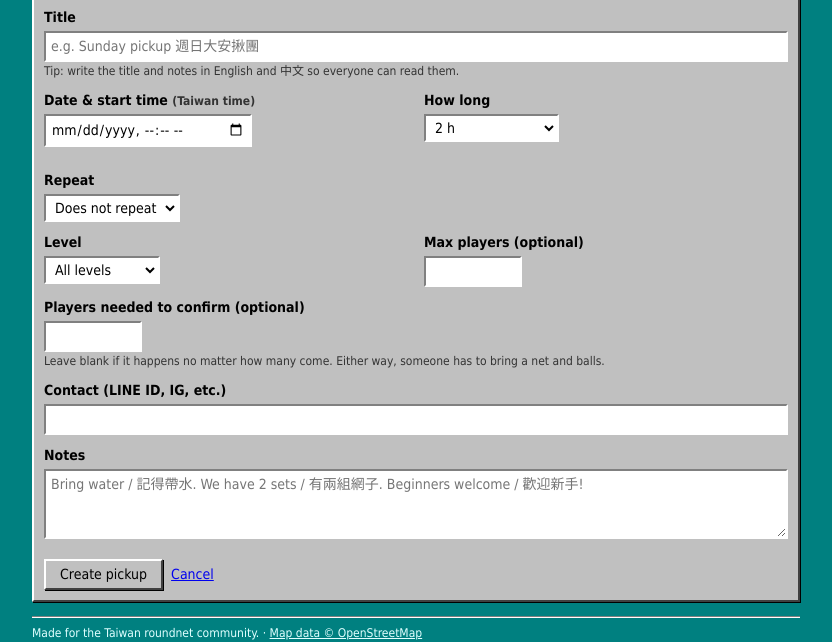
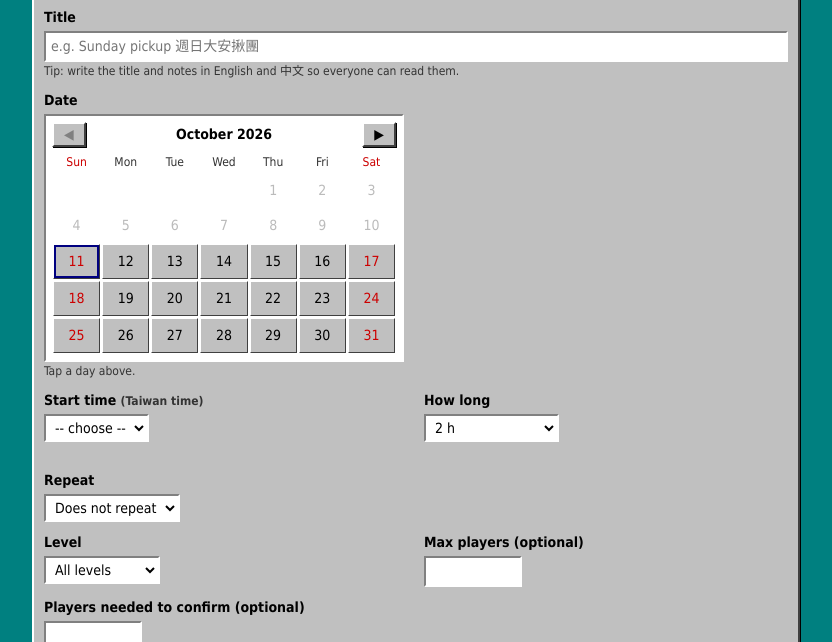
Before and after one commit to tunglinn/roundnet-tw, a website: page public/new.html in a window 1280 px wide. Shown: the part 594-1236 px from the top of the page, without its empty margins (224-1056 px from the left). Drawn offline with nearby package versions, Linux system fonts and the light colour scheme.

Commit message:
calendar date picker

```diff
--- a/public/app/i18n.js
+++ b/public/app/i18n.js
@@ -18,7 +18,8 @@ var I18N = {
     new_title: 'Add a pickup', edit_title: 'Edit pickup',
     f_title: 'Title', ph_title: 'e.g. Sunday pickup 週日大安揪團',
     bilingual_tip: 'Tip: write the title and notes in English and 中文 so everyone can read them.',
-    f_when: 'Date & start time', tz_note: '(Taiwan time)', f_duration: 'How long',
+    f_date: 'Date', f_start: 'Start time', tz_note: '(Taiwan time)', f_duration: 'How long',
+    pick_date: 'Tap a day above.', date_picked: 'Picked: {date}',
     dur_none: 'No set end time', ends_at: 'Ends at {time}',
     f_place: 'Place name', ph_place: 'e.g. Daan Forest Park 大安森林公園, near the amphitheater',
     f_city: 'City', choose: '-- choose --',
@@ -134,7 +135,8 @@ var I18N = {
     new_title: '新增揪團', edit_title: '編輯揪團',
     f_title: '標題', ph_title: '例：週日大安揪團 Sunday pickup',
     bilingual_tip: '小提醒：標題和備註用中文和 English 寫，大家都看得懂。',
-    f_when: '日期與開始時間', tz_note: '（台灣時間）', f_duration: '打多久',
+    f_date: '日期', f_start: '開始時間', tz_note: '（台灣時間）', f_duration: '打多久',
+    pick_date: '請點選上方的日期。', date_picked: '已選：{date}',
     dur_none: '不設結束時間', ends_at: '{time} 結束',
     f_place: '地點名稱', ph_place: '例：大安森林公園 Daan Forest Park，露天音樂台旁',
     f_city: '縣市', choose: '-- 請選擇 --',
--- a/public/app/style.css
+++ b/public/app/style.css
@@ -114,6 +114,21 @@ label { display: block; font-weight: bold; margin: 10px 0 3px; }
 .small { font-size: 12px; color: #333; }
 .muted { color: #555; }
 
+/* ---------- calendar (add pickup) ---------- */
+.cal { background: #fff; border: 2px solid; border-color: var(--shadow) var(--light) var(--light) var(--shadow);
+       padding: 6px; max-width: 360px; }
+.calhead { display: flex; justify-content: space-between; align-items: center; margin-bottom: 4px; }
+.calhead .calnav { padding: 0 10px; }
+.cal table { width: 100%; border-collapse: collapse; table-layout: fixed; }
+.cal th { font-size: 12px; font-weight: normal; color: #333; padding: 2px 0; }
+.cal td { text-align: center; padding: 1px; }
+.cal td button { width: 100%; padding: 6px 0; box-shadow: none; border-width: 1px; }
+.cal .wkend { color: #c00 !important; }
+.cal td button.today { outline: 2px solid var(--title1); outline-offset: -3px; }
+.cal td button.picked { background: var(--title1); color: #fff !important; font-weight: bold;
+                        border-color: var(--dark) var(--light) var(--light) var(--dark); }
+.cal .off { color: #bbb; display: block; padding: 6px 0; }
+
 /* ---------- names list ---------- */
 ol.names { margin: 0; padding-left: 28px; }
 ol.names li { padding: 1px 0; }
--- a/public/new.html
+++ b/public/new.html
@@ -38,10 +38,14 @@
       <div class="small" data-i18n="bilingual_tip"></div>
 
       <!-- When -->
+      <label data-i18n="f_date"></label>
+      <div id="cal" class="cal"></div>
+      <div class="small" id="datepicked"></div>
+
       <div class="row">
         <div>
-          <label for="when"><span data-i18n="f_when"></span> <span class="small" data-i18n="tz_note"></span></label>
-          <input type="datetime-local" id="when" step="900" required>
+          <label for="start"><span data-i18n="f_start"></span> <span class="small" data-i18n="tz_note"></span></label>
+          <select id="start"></select>
         </div>
         <div>
           <label for="duration" data-i18n="f_duration"></label>
@@ -120,7 +124,81 @@ $('repeat').onchange = function () {
   $('untilbox').style.display = $('untilhelp').style.display = weekly ? '' : 'none';
 };
 $('level').innerHTML = LEVELS.map(function (l) { return '<option value="' + l + '">' + esc(levelName(l)) + '</option>'; }).join('');
-$('when').min = taipeiToday() + 'T00:00';
+
+// ---------- date: an always-visible month calendar ----------
+// Native date pickers are scroll wheels on some phones; people think "this Sunday", so show a calendar.
+// Dates are 'YYYY-MM-DD' strings, Taiwan time; all math is done in UTC to avoid time zone shifts.
+
+var today = taipeiToday();
+var minDate = today;
+var maxDate = new Date(Date.parse(today + 'T00:00:00Z') + 182 * 864e5).toISOString().slice(0, 10);
+var pickedDate = '';
+var calMonth = today.slice(0, 7);  // 'YYYY-MM' being shown
+var LOCALE = LANG === 'zh' ? 'zh-TW' : 'en-US';
+
+function utcDate(d) { return new Date(d + 'T00:00:00Z'); }
+function fmtUTC(d, opts) { return utcDate(d).toLocaleDateString(LOCALE, Object.assign({ timeZone: 'UTC' }, opts)); }
+function shiftMonth(ym, n) {
+  var d = new Date(Date.UTC(Number(ym.slice(0, 4)), Number(ym.slice(5, 7)) - 1 + n, 1));
+  return d.toISOString().slice(0, 7);
+}
+
+function renderCal() {
+  var first = calMonth + '-01';
+  var startDow = utcDate(first).getUTCDay();  // 0 = Sunday
+  var days = new Date(Date.UTC(Number(calMonth.slice(0, 4)), Number(calMonth.slice(5, 7)), 0)).getUTCDate();
+  var canPrev = shiftMonth(calMonth, -1) >= minDate.slice(0, 7);
+  var canNext = shiftMonth(calMonth, 1) <= maxDate.slice(0, 7);
+
+  var head = '';
+  for (var i = 0; i < 7; i++) {  // 2026-01-04 is a Sunday
+    head += '<th' + (i === 0 || i === 6 ? ' class="wkend"' : '') + '>' +
+      esc(fmtUTC('2026-01-' + ('0' + (4 + i)).slice(-2), { weekday: 'short' })) + '</th>';
+  }
+  var cells = '', col = 0;
+  for (i = 0; i < startDow; i++, col++) cells += '<td></td>';
+  for (var day = 1; day <= days; day++, col++) {
+    if (col % 7 === 0 && col) cells += '</tr><tr>';
+    var d = calMonth + '-' + (day < 10 ? '0' : '') + day;
+    var dow = col % 7;
+    var cls = [d === pickedDate ? 'picked' : '', d === today ? 'today' : '', dow === 0 || dow === 6 ? 'wkend' : ''].join(' ');
+    cells += '<td>' + (d < minDate || d > maxDate
+      ? '<span class="off">' + day + '</span>'
+      : '<button type="button" class="' + cls + '" data-d="' + d + '">' + day + '</button>') + '</td>';
+  }
+  for (; col % 7; col++) cells += '<td></td>';
+
+  $('cal').innerHTML =
+    '<div class="calhead">' +
+      '<button type="button" class="calnav" data-m="-1"' + (canPrev ? '' : ' disabled') + ' aria-label="previous month">◀</button>' +
+      '<b>' + esc(fmtUTC(first, { year: 'numeric', month: 'long' })) + '</b>' +
+      '<button type="button" class="calnav" data-m="1"' + (canNext ? '' : ' disabled') + ' aria-label="next month">▶</button>' +
+    '</div>' +
+    '<table><tr>' + head + '</tr><tr>' + cells + '</tr></table>';
+
+  $('cal').querySelectorAll('button[data-d]').forEach(function (b) {
+    b.onclick = function () { pickedDate = b.getAttribute('data-d'); renderCal(); showEnd(); };
+  });
+  $('cal').querySelectorAll('button[data-m]').forEach(function (b) {
+    b.onclick = function () { calMonth = shiftMonth(calMonth, Number(b.getAttribute('data-m'))); renderCal(); };
+  });
+  $('datepicked').textContent = pickedDate
+    ? t('date_picked').replace('{date}', fmtUTC(pickedDate, { weekday: 'long', month: 'numeric', day: 'numeric' }))
+    : t('pick_date');
+}
+
+// ---------- start time: 30-minute steps ----------
+
+function addStartOption(hhmm) {
+  var o = document.createElement('option');
+  o.value = o.textContent = hhmm;
+  $('start').appendChild(o);
+}
+$('start').innerHTML = '<option value="">' + esc(t('choose')) + '</option>';
+for (var m = 6 * 60; m < 24 * 60; m += 30) addStartOption((m < 600 ? '0' : '') + Math.floor(m / 60) + ':' + (m % 60 ? '30' : '00'));
+
+// "YYYY-MM-DDTHH:MM" or '' until both are picked
+function whenValue() { return pickedDate && $('start').value ? pickedDate + 'T' + $('start').value : ''; }
 
 // ---------- duration -> end time ----------
 
@@ -144,7 +222,7 @@ function pad(n) { return (n < 10 ? '0' : '') + n; }
 
 // End time as HH:MM, '' for no end, or null if it would run past midnight.
 function endTime() {
-  var when = $('when').value, dur = Number($('duration').value);
+  var when = whenValue(), dur = Number($('duration').value);
   if (!/T\d\d:\d\d/.test(when) || !dur) return '';
   var total = Number(when.slice(11, 13)) * 60 + Number(when.slice(14, 16)) + dur;
   return total >= 24 * 60 ? null : pad(Math.floor(total / 60)) + ':' + pad(total % 60);
@@ -154,7 +232,8 @@ function showEnd() {
   $('endsat').innerHTML = end === null ? '<span class="warn">' + esc(t('err_end_midnight')) + '</span>'
     : end ? esc(t('ends_at').replace('{time}', end)) : '&nbsp;';
 }
-$('when').oninput = $('when').onchange = $('duration').onchange = showEnd;
+$('start').onchange = $('duration').onchange = showEnd;
+renderCal();
 showEnd();
 
 // ---------- map ----------
@@ -189,8 +268,13 @@ if (editId && token) {
   $('repeatbox').style.display = 'none';  // repeat is chosen when creating
   api('/api/events/' + encodeURIComponent(editId)).then(function (ev) {
     $('title').value = ev.title;
-    $('when').value = ev.starts_at.slice(0, 16);
-    $('when').removeAttribute('min');
+    pickedDate = ev.starts_at.slice(0, 10);
+    if (pickedDate < minDate) minDate = pickedDate;  // an already-started pickup can still be edited
+    calMonth = pickedDate.slice(0, 7);
+    var start = ev.starts_at.slice(11, 16);
+    if (!$('start').querySelector('option[value="' + start + '"]')) addStartOption(start);
+    $('start').value = start;
+    renderCal();
     var dur = '';
     if (ev.ends_at) {
       var toMin = function (s) { return Number(s.slice(11, 13)) * 60 + Number(s.slice(14, 16)); };
@@ -222,7 +306,7 @@ $('form').onsubmit = function (e) {
     return;
   }
   var ll = pin ? pin.getLatLng() : null;
-  var when = $('when').value;  // "YYYY-MM-DDTHH:MM", always Taiwan time
+  var when = whenValue();  // "YYYY-MM-DDTHH:MM", always Taiwan time
   var body = {
     title: $('title').value, date: when.slice(0, 10), start: when.slice(11, 16), end: end,
     place_name: $('place').value, city: $('city').value, level: $('level').value,
```
